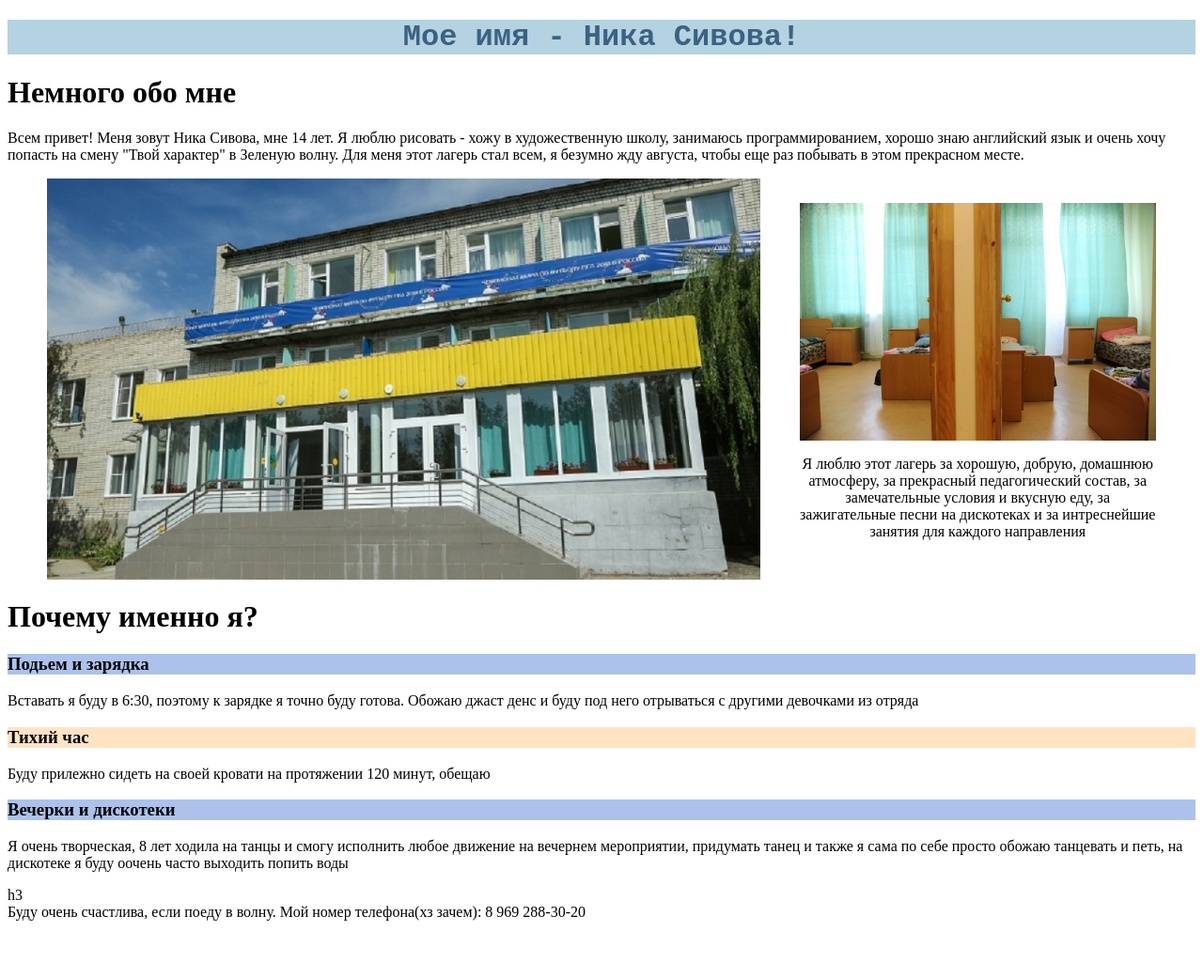
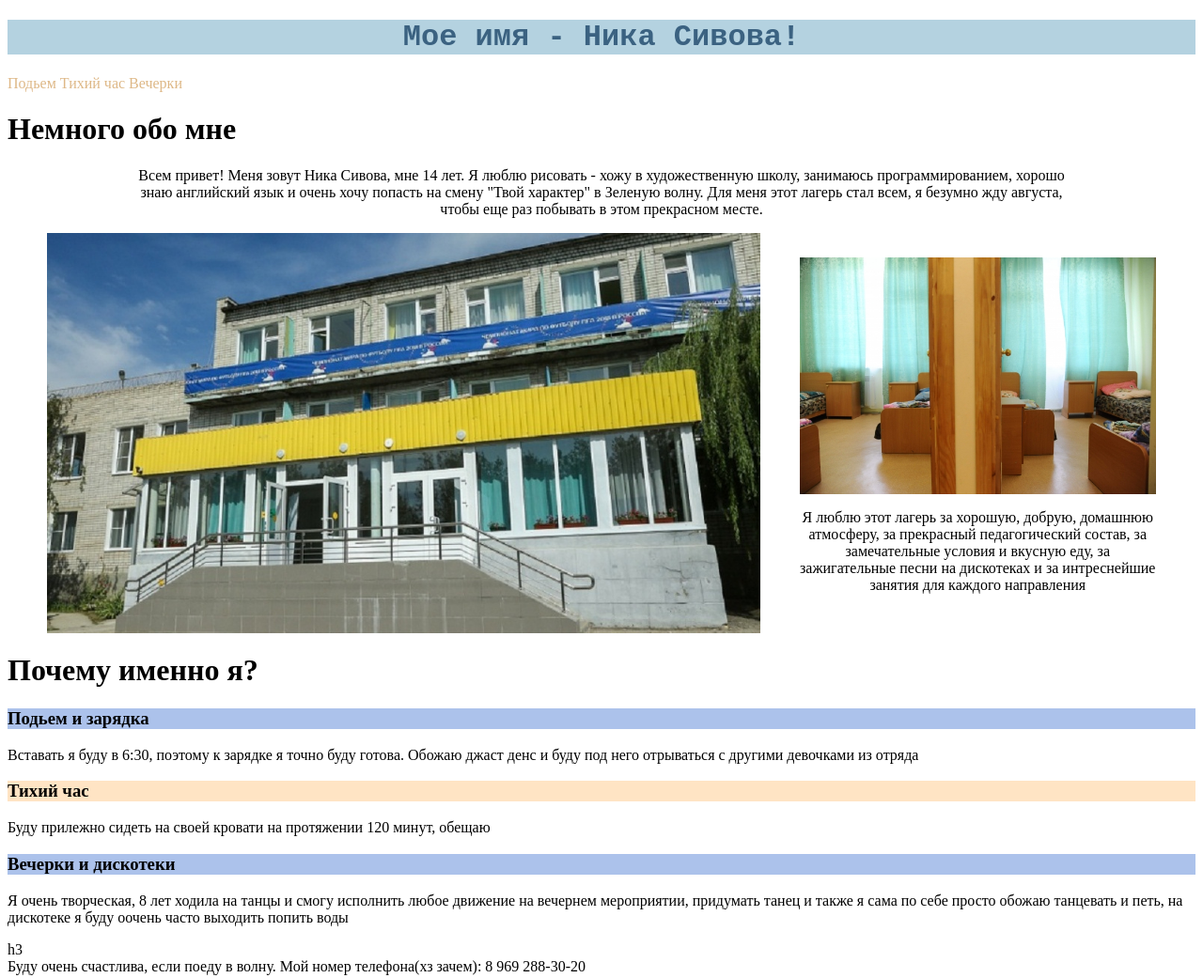
Before and after one commit to niikkkaaa/me, a plain HTML site: page index.html in a window 1280 px wide. Shown: the whole page at 94% size. Before the commit the page ends 988 px from the top, so only its background shows below. Drawn offline with Linux system fonts and the light colour scheme.

Commit message:
Add files via upload

```diff
--- a/index.html
+++ b/index.html
@@ -8,11 +8,18 @@
   </head>
 
   <body>
-    <header><h1>Мое имя - Ника Сивова!</h1></header>
+    <header>
+      <h1>Мое имя - Ника Сивова!</h1>
+      <nav>
+        <a href="#pz">Подьем</a>
+        <a href="#tx">Тихий час</a>
+        <a href="#vm">Вечерки</a>
+      </nav>
+    </header>
     <main>
       <div>
         <h1>Немного обо мне</h1>
-        <p>
+        <p class="about-me">
           Всем привет! Меня зовут Ника Сивова, мне 14 лет. Я люблю рисовать -
           хожу в художественную школу, занимаюсь программированием, хорошо знаю
           английский язык и очень хочу попасть на смену "Твой характер" в
@@ -36,6 +43,7 @@
       <div class="pochya">
         <h1>Почему именно я?</h1>
         <h3 id="pz">Подьем и зарядка</h3>
+
         <p>
           Вставать я буду в 6:30, поэтому к зарядке я точно буду готова. Обожаю
           джаст денс и буду под него отрываться с другими девочками из отряда
--- a/style.css
+++ b/style.css
@@ -9,6 +9,22 @@ header h1 {
     font-family: 'Courier New', Courier, monospace;
     color: rgb(59, 98, 129);
     background-color: rgb(180, 210, 224);
+}
+
+a {
+    text-decoration: none;
+    color:burlywood;
+}
+
+.about-me {
+    width: 80%;
+    margin-left: 10%;
+    text-align: center;
+    transition: transform 200ms linear;
+}
+
+.about-me:hover {
+    transform: scale(1.2);
 }
 
 .container-hh {
```
Also changed, not shown: disko.webp (added).
